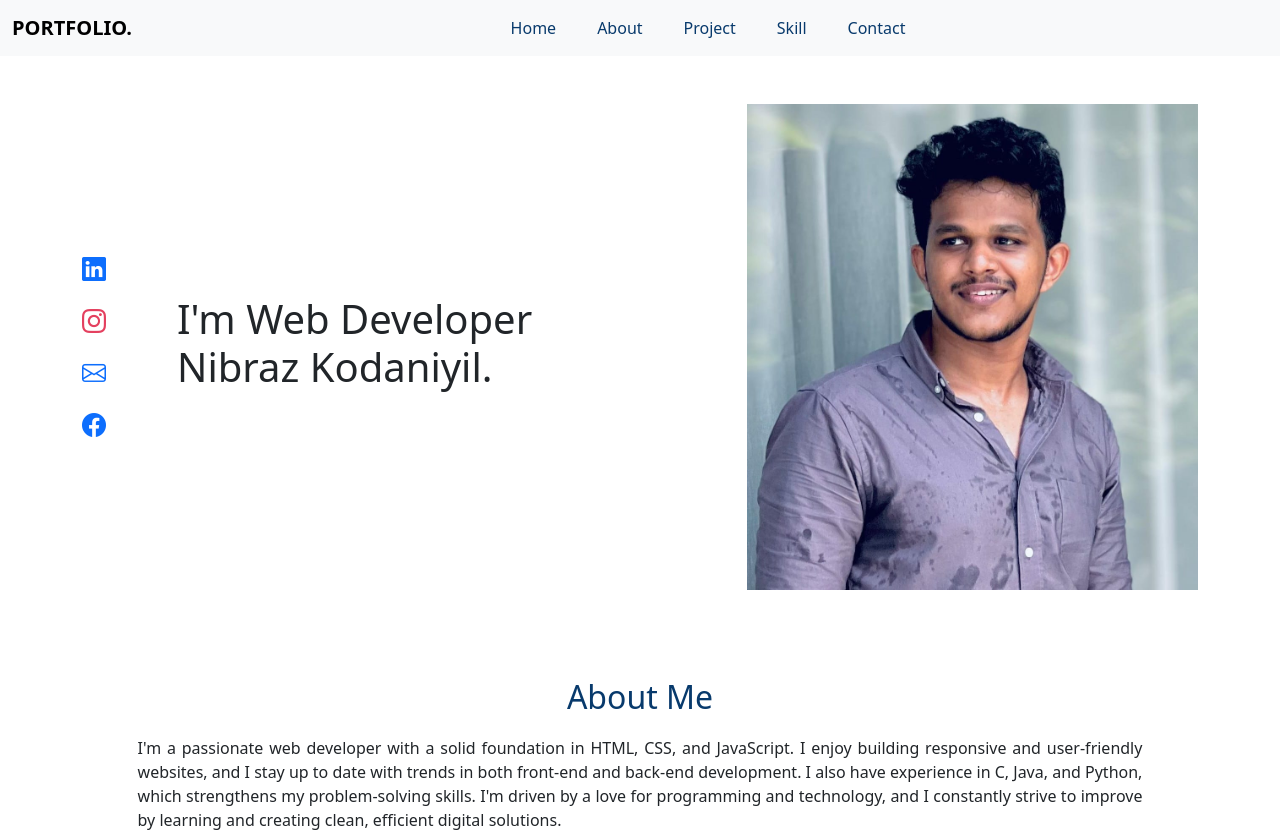
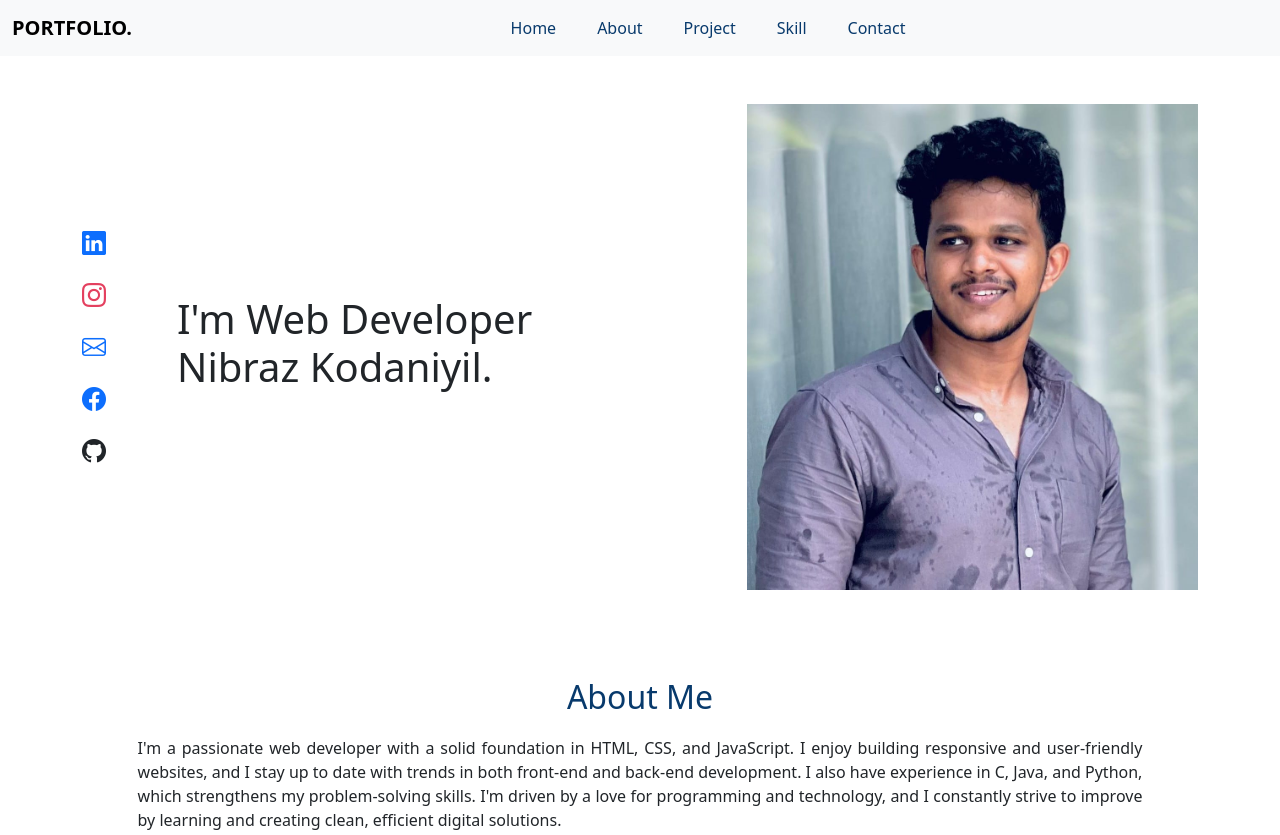
Before and after one commit to NIBRAZKODANIYIL/PORTFOLIO, a plain HTML site: page index.html in a window 1280 px wide. Shown: the top 835 px of the page. Drawn offline with nearby package versions, Linux system fonts and the light colour scheme.

Commit message:
Update index.html

```diff
--- a/index.html
+++ b/index.html
@@ -46,6 +46,7 @@
         <a href="https://www.instagram.com/nib__raz_73"><i class="bi bi-instagram" style="color: #E4405F;"></i></a>
         <a href="mailto:nibrazcareer@gmail.com"><i class="bi bi-envelope text-primary"></i></a>
         <a href="https://www.facebook.com/nib__raz_73"><i class="bi bi-facebook text-primary"></i></a>
+        <a href="https://github.com/NIBRAZKODANIYIL"><i class="bi bi-github"></i></a>
       </div>
       <div class="col-md-6 text-center text-md-start">
         <h1>I'm Web Developer<br />Nibraz Kodaniyil.</h1>
```
